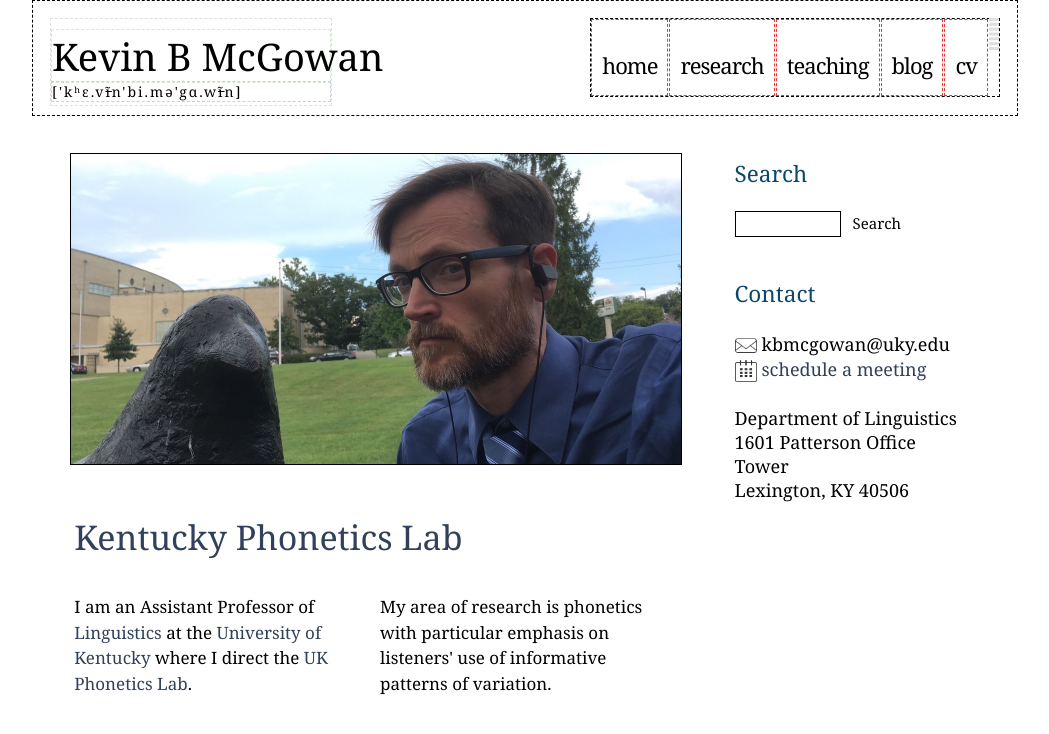
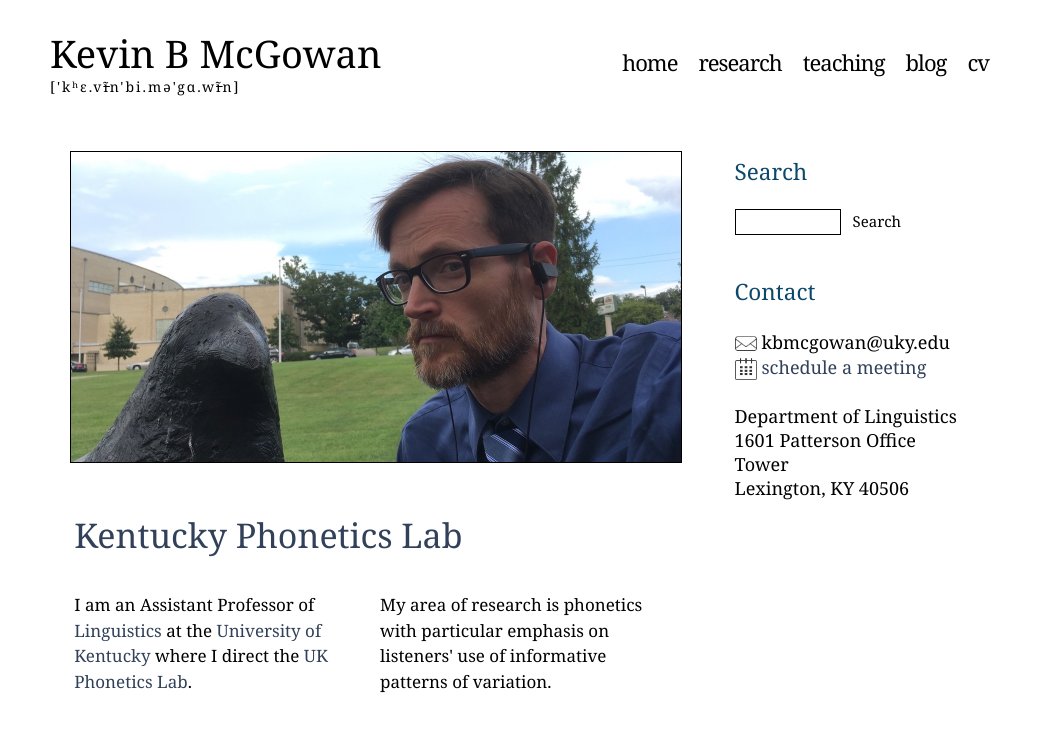
Before and after one commit to kbmcgowan/kbmcgowan.github.io, a Jekyll site: the page built from index.html, in a window 1280 px wide. Shown: the top 734 px of the page, without its empty margins (115-1164 px from the left). Built offline with Jekyll 4.4.1, drawn with Linux system fonts in a browser that asks for light colours; nearby versions of some CDN libraries; some web fonts are replaced; library files that are not in the unit come from our copies.

Commit message:
tweaking header

```diff
--- a/css/simple.css
+++ b/css/simple.css
@@ -195,14 +195,12 @@
 	margin-left: 0px;
 	margin-right: 0px;
 	padding-right: 0px;
-	border:1px dashed #000000;
 	/*text-shadow: 4px 4px 3px rgba(0,0,0,0.1);*/
 }
 
 #menu li {
 	display: inline;
 	text-align: center;
-	border:1px dashed #dfdfdf;
 }
 
 #menu a {
@@ -218,7 +216,6 @@
 	font-size: 22px;
 	font-weight: normal;
 	color: black;
-	border:1px dashed #ee3333;
 }
 
 #menu .active a {
@@ -247,7 +244,6 @@
     display: block;
     margin: 0 auto;
     padding: 1em;
-    border:1px dashed #000000;
 }
 
 /* Logo */
@@ -259,7 +255,6 @@
 	margin: 0px;
 	padding: 10px 0px 0px 0px;
 	/*text-shadow: 4px 4px 3px rgba(0,0,0,0.1); */
-	border:1px dashed #dfdfdf;
 }
 
 #logo h1 {
@@ -267,7 +262,6 @@
 	padding: 0;
 	font: normal 38px 'Poly', Georgia, sans-serif;
 	/*text-shadow: 4px 4px 3px rgba(0,0,0,0.1); */
-    border:1px dashed #cceecc;
 }
 
 #logo h2 {
@@ -278,7 +272,6 @@
 	text-align: left;
 	color: black;
 	/*text-shadow: 4px 4px 3px rgba(0,0,0,0.1); */
-    border:1px dashed #ccccee;
 }
 
 #logo h2 a {
```
